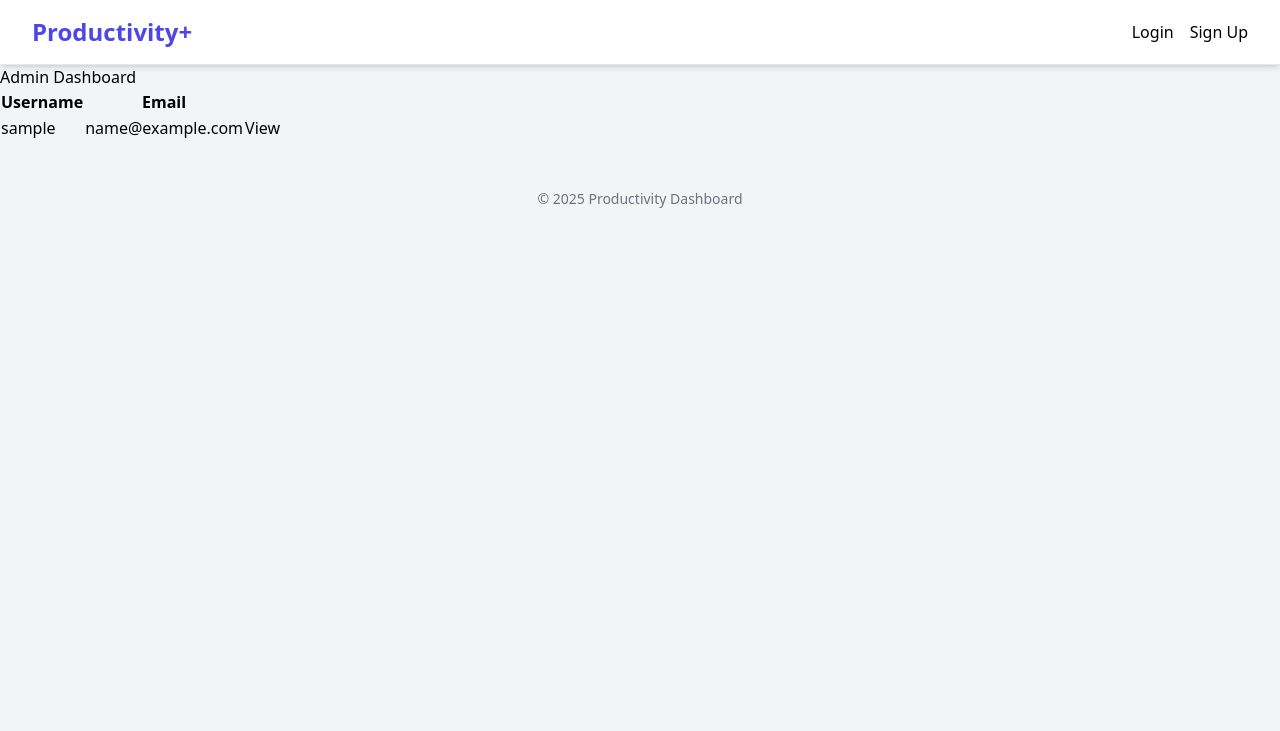
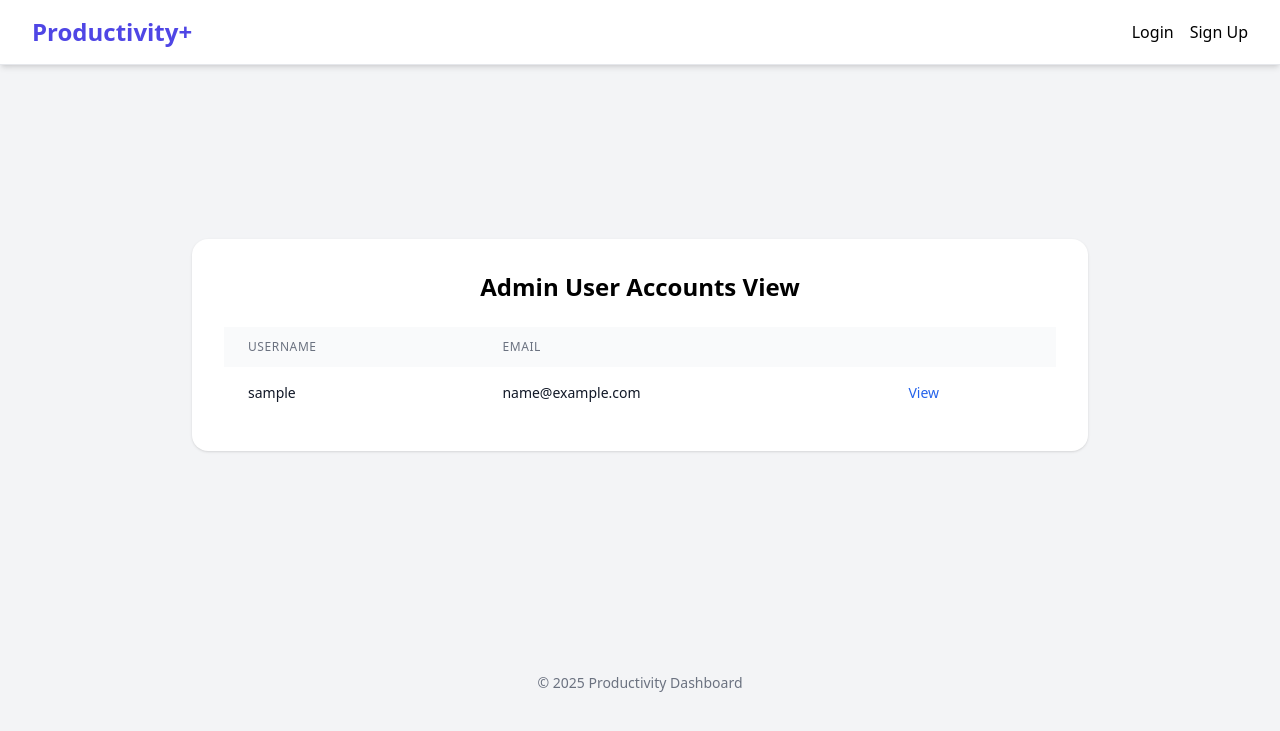
Before and after one commit to waffle71/Productivity-dashboard, a Django app: template templates/users/admin_dashboard.html in a window 1280 px wide. Shown: the top 731 px of the page. Run offline with Django 3.2, Linux system fonts and the light colour scheme; the template is opened without the code that fills it: values that come from a table or form of the project are taken from there, others are empty; tables that the repository leaves empty hold one stand-in row (values such as "Sample post"); some libraries are stand-ins or nearby versions.

Commit message:
Added css to the admin user accounts dashboard view

```diff
--- a/templates/users/admin_dashboard.html
+++ b/templates/users/admin_dashboard.html
@@ -1,21 +1,38 @@
 {% extends "base.html" %}
 {% block content %}
 
-<h1>Admin Dashboard</h1>
-<table>
-    <tr>
-        <th>Username</th>
-        <th>Email</th>
-        <th></th>
-    </tr>
+<div class="min-h-[70vh] flex items-center justify-center">
+  <div class="w-full max-w-4xl bg-white rounded-2xl shadow p-8">
+    <h1 class="text-2xl font-bold text-center mb-6">Admin User Accounts View</h1>
 
-    {% for u in users %}
-    <tr>
-        <td>{{ u.username }}</td>
-        <td>{{ u.email }}</td>
-        <td><a href="{% url 'users:admin_user_detail' u.id %}">View</a></td>
-    </tr>
-    {% endfor %}
-</table>
+    <table class="min-w-full divide-y divide-gray-200">
+        <thead class="bg-gray-50">
+            <tr>
+                <th class="px-6 py-3 text-left text-xs font-medium text-gray-500 uppercase tracking-wider">Username</th>
+                <th class="px-6 py-3 text-left text-xs font-medium text-gray-500 uppercase tracking-wider">Email</th>
+                <th class="px-6 py-3"></th>
+            </tr>
+        </thead>
+        <tbody class="bg-white divide-y divide-gray-200">
+            {% for u in users %}
+            <tr class="hover:bg-gray-50 transition-colors">
+                <td class="px-6 py-4 whitespace-nowrap text-sm text-gray-900">{{ u.username }}</td>
+                <td class="px-6 py-4 whitespace-nowrap text-sm text-gray-900">{{ u.email }}</td>
+                <td class="px-6 py-4 whitespace-nowrap text-sm font-medium">
+                    <a href="{% url 'users:admin_user_detail' u.id %}" class="text-blue-600 hover:underline">View</a>
+                </td>
+            </tr>
+            {% endfor %}
+        </tbody>
+    </table>
+  </div>
+</div>
+
+<style>
+    table {
+        border-collapse: separate;
+        border-spacing: 0;
+    }
+</style>
 
 {% endblock %}
```
Also changed, not shown: db.sqlite3.
